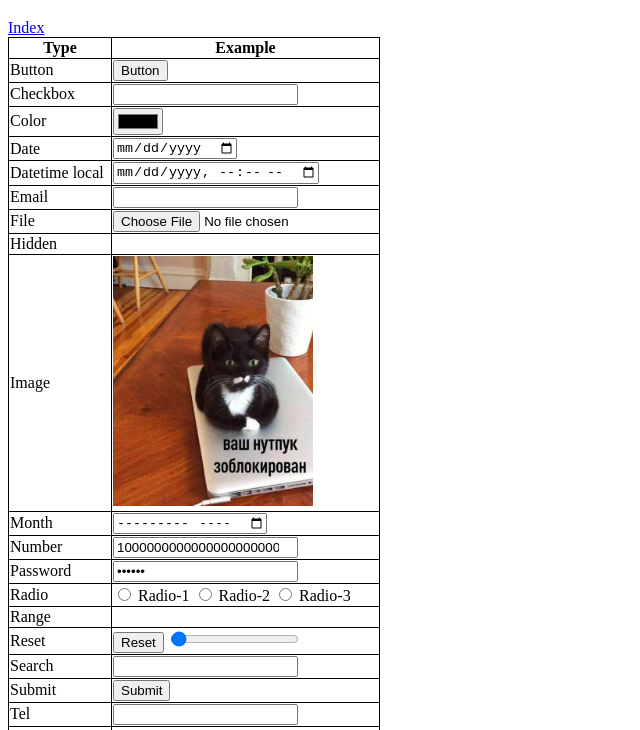
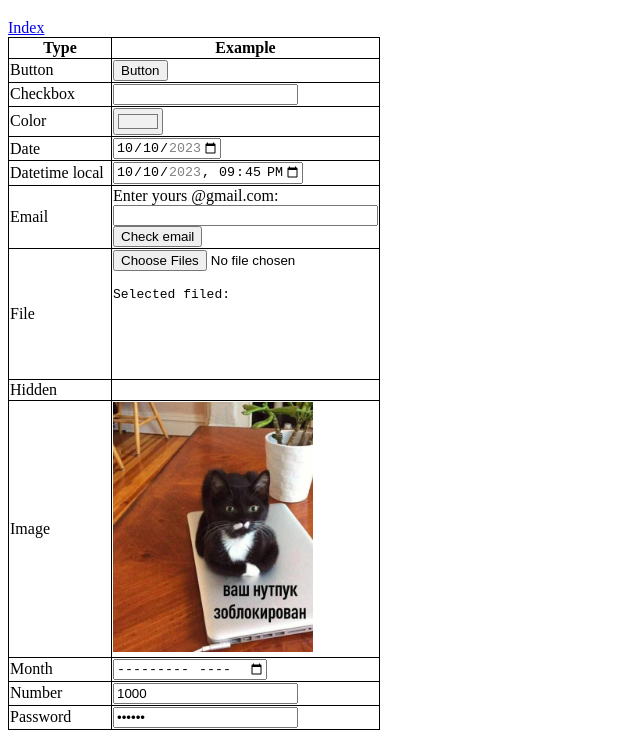
Before and after one commit to TryVoidMain/codemasters-course, a plain HTML site: page Homework/Homework-1.html in a window 1280 px wide. Shown: the part 61-791 px from the top of the page, without its empty margins (0-640 px from the left). Drawn offline with Linux system fonts and the light colour scheme.

Commit message:
Additions in homework

```diff
--- a/Homework/Homework-1.html
+++ b/Homework/Homework-1.html
@@ -5,6 +5,8 @@
     <meta name="viewport" content="width=device-width, initial-scale=1">
 
     <link href="../css/Homework-1/tables.css" rel="stylesheet" >
+    <link href="../css/Homework-1/inputs.css" rel="stylesheet" >
+
 </head>
 
 <body>
@@ -28,49 +30,56 @@
             <tr>
                 <td>Button</td>
                 <td>
-                    <input type="button" width="125" value="Button"/>
+                    <input  type="button" width="125" value="Button"/>
                 </td>
             </tr>
 
             <tr>
                 <td>Checkbox</td>
                 <td>
-                    <input id="input-checkbox" />
+                    <input id="input-checkbox" name="Checkbox name" checked/>
                 </td>
             </tr>
 
             <tr>
                 <td>Color</td>
                 <td>
-                    <input type="color" />
+                    <input type="color" value="#F0F0F0"/>
                 </td>
             </tr>
 
             <tr>
                 <td>Date</td>
                 <td>
-                    <input type="date" />
+                    <input type="date" value="2023-10-10" min="2023-08-08" max="2023-12-12"/>
                 </td>
             </tr>
 
             <tr>
                 <td>Datetime local</td>
                 <td>
-                    <input type="datetime-local" />
+                    <input type="datetime-local" value="2023-10-10T21:45" min="2023-08-08T08:45" max="2023-12-12T20:20"/>
                 </td>
             </tr>
 
             <tr>
                 <td>Email</td>
                 <td>
-                    <input type="email"/>
+                    <form>
+                        <label for="email">
+                            Enter yours @gmail.com:
+                            <input inputmode="email" type="email" id="email" pattert=".+@gmail\.com" size="30" required/>
+                        </label>
+                        <button type="submit">Check email</button>
+                    </form>
                 </td>
             </tr>
 
             <tr>
                 <td>File</td>
                 <td>
-                    <input type="file" accept="file"/>
+                    <input type="file" accept=".txt,.json,.mxf,.mp4" multiple id="file" />
+                    <pre class="output">Selected filed:</pre>
                 </td>
             </tr>
             <tr>
@@ -87,7 +96,7 @@
             </tr>
             <tr>
                 <td>Number</td>
-                <td><input type="number" value="1000000000000000000000000000"/></td>
+                <td><input type="number" value="1000" step="250" inputmode="numeric"/></td>
             </tr>
             <tr>
                 <td>Password</td>
@@ -114,12 +123,7 @@
                 </td>
             </tr>
             <tr>
-                <td>Range</td>
-                <td></td>
-            </tr>
-            <tr>
-
-                <td>Reset</td>
+                <td>Reset and Range</td>
                 <td>
                     <form>
                         <input type="reset" value="Reset"/>
@@ -136,8 +140,14 @@
                 <td><input type="submit" value="Submit" /></td>
             </tr>
             <tr>
-                <td>Tel</td>
-                <td><input type="tel" pattern="[0-9]{3}-[0-9]{3}-[0-9]{4}" name="phone" required /></td>
+                <form>
+                    <td>Tel</td>
+                    <td>
+                        <input type="tel" pattern="[0-9]{3}-[0-9]{3}-[0-9]{4}" name="phone" required />
+                        <input type="submit" value="Check number" />
+
+                    </td>
+                </form>
             </tr>
             <tr>
                 <td>Text</td>
@@ -166,4 +176,16 @@
 
 </body>
 
+    <script>
+        const output = document.querySelector(".output");
+        const fileInput = document.querySelector("#file");
+
+        fileInput.addEventListener("change", () => {
+            for (const file of fileInput.files) {
+                output.innerText += `\n${file.name}`;
+            }
+        });
+    </script>
+
+
 </html>
--- /dev/null
+++ b/css/Homework-1/inputs.css
@@ -0,0 +1,5 @@
+.output {
+    overflow: scroll;
+    margin: 1rem 0;
+    height: 75px;
+  }
```
